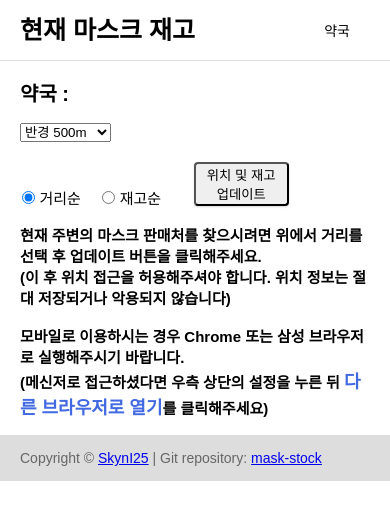
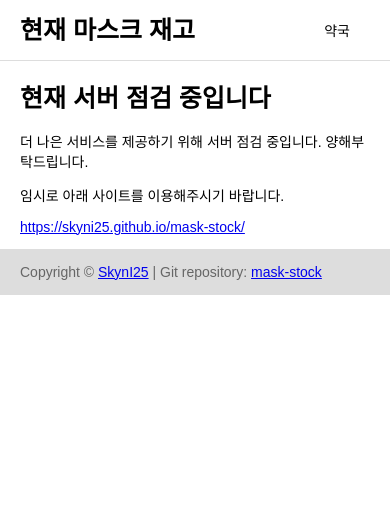
Before and after one commit to SkynI25/mask-stock, a website: page index.html in a window 390 px wide. Drawn offline with Linux system fonts and the light colour scheme.

Commit message:
add noticement of server maintenance

```diff
--- a/index.html
+++ b/index.html
@@ -22,19 +22,26 @@
             </div>
         </div>
     </header>
+    <div class="notice-inner">
+        <h1>현재 서버 점검 중입니다</h1>
+        <p>더 나은 서비스를 제공하기 위해 서버 점검 중입니다. 양해부탁드립니다.</p>
+        <p>임시로 아래 사이트를 이용해주시기 바랍니다.</p>
+        <p><a href="https://skyni25.github.io/mask-stock/">https://skyni25.github.io/mask-stock/</a></p>
+    </div>
+    <!--
     <div class="content">
         <div class="pharmacy-total">
             <h2 class="pharmacy-count">약국 : </h2>
             <div class="pharmacy-data">
                 <div class="select-distance">
-                    <select id="distance">
+                    <select id="distance-rad">
                         <option value="500">반경 500m</option>
-                        <option value="1000">반경 1000m</option>
                         <option value="1500">반경 1500m</option>
                         <option value="2000">반경 2000m</option>
                         <option value="3000">반경 3000m</option>
                         <option value="4000">반경 4000m</option>
                         <option value="5000">반경 5000m</option>
+                        <option value="1000">반경 1000m</option>
                     </select>
                 </div>
                 <div class="sort-type">
@@ -43,7 +50,7 @@
                     <input type="radio" id="stock" name="sort_type" value="stock">
                     <label for="stock">재고순</label>
                 </div>
-                <button id="update">위치 및 재고 업데이트</button>
+                <button id="update">위치 및 재고<br>업데이트</button>
             </div>
         </div>
         <ul class="pharmacy-list">
@@ -52,7 +59,7 @@
         모바일로 이용하시는 경우 Chrome 또는 삼성 브라우저로 실행해주시기 바랍니다.<br>
         (메신저로 접근하셨다면 우측 상단의 설정을 누른 뒤 <span class="pointout">다른 브라우저로 열기</span>를 클릭해주세요)</p>
         </ul>
-    </div>
+    </div> -->
     <footer class="footer">
         <div class="footer-inner">
             <div class="copyright">
@@ -60,6 +67,6 @@
             </div>
         </div>
     </footer>
-    <script src="index.js"></script>
+    <!-- <script src="index.js"></script> -->
 </body>
 </html>
--- a/style.css
+++ b/style.css
@@ -231,9 +231,31 @@ input.radio {
     background-color: #dddddd;
 }
 
-.header-inner, .content, .footer-inner {
+.header-inner, .content, .footer-inner, .notice-inner {
     margin-right: 20px;
     margin-left: 20px;
+}
+
+@media (min-width: 320px) {
+    .title {
+        float: left;
+        width: auto;
+    }
+    .category {
+        float: right;
+        width: auto;
+    }
+
+    .category ul:after {
+        content: "";
+        display: block;
+        clear: both;
+    }
+
+    .category li {
+        float: left;
+        width: auto;
+    }
 }
 
 @media (max-width: 335px) {
@@ -263,33 +285,11 @@ input.radio {
     }
 }
 
-@media (min-width: 320px) {
-    .title {
-        float: left;
-        width: auto;
-    }
-    .category {
-        float: right;
-        width: auto;
-    }
-
-    .category ul:after {
-        content: "";
-        display: block;
-        clear: both;
-    }
-
-    .category li {
-        float: left;
-        width: auto;
-    }
-}
-
 @media (max-width: 590px) {
     p {
         font-size: 14px;
     }
-    .title h1 a {
+    .title h1 a, .notice-inner > h1 {
         font-size: 25px;
     }
     .pharmacy-count {
@@ -363,11 +363,6 @@ input.radio {
     #update {
         float: left;
     }
-    /* .select-distance {
-        float: none;
-        margin: 0 !important;
-        padding-bottom: 20px;
-    } */
 }
 
 @media (max-width: 1000px) {
```
